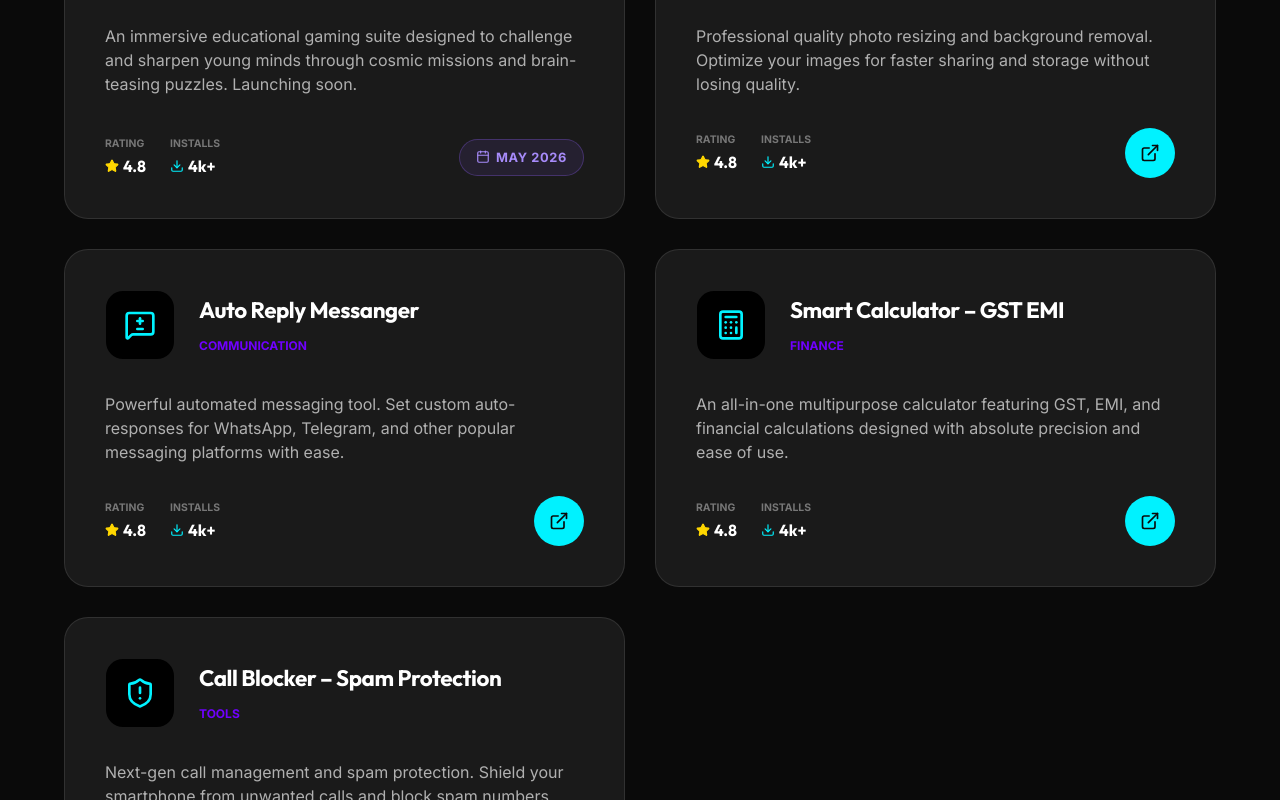
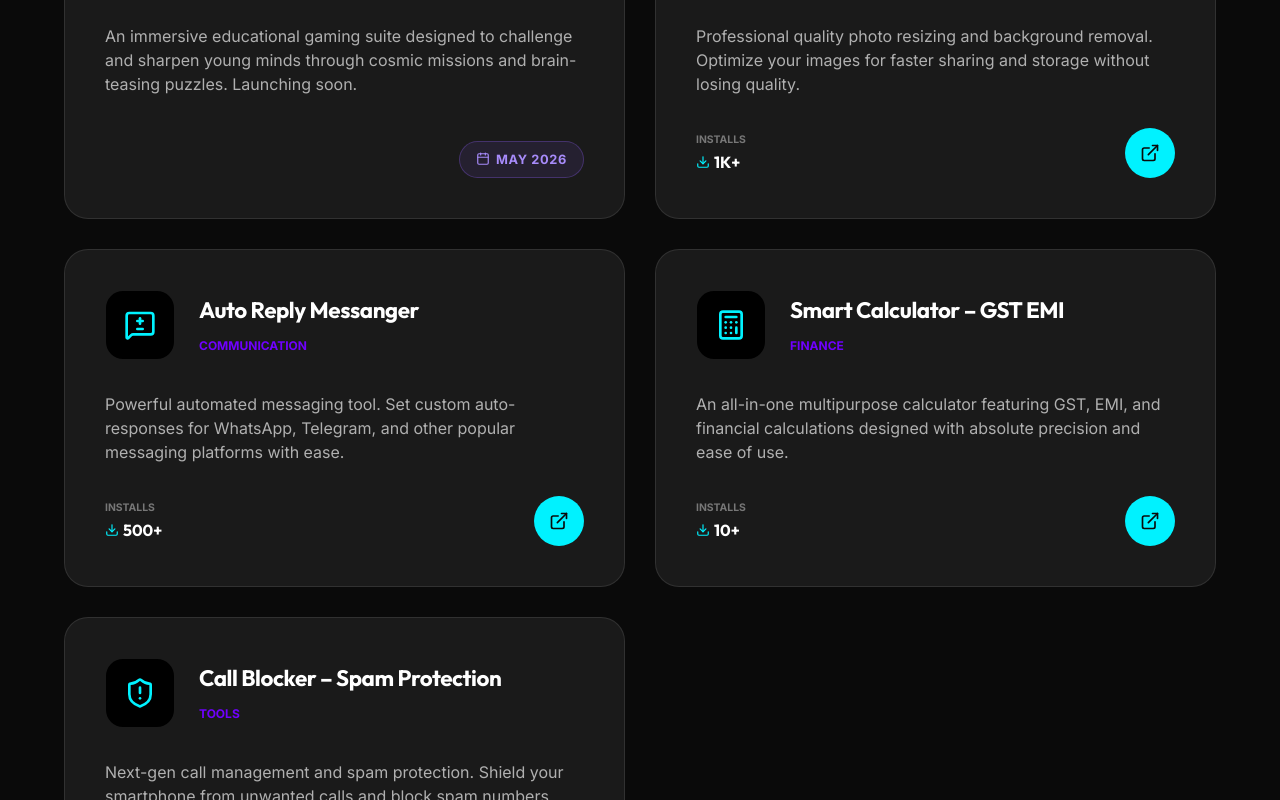
Before and after one commit to bhavien/website, a React (Vite) app: page / in a window 1280 px wide. Shown: the part 4980-5780 px from the top of the page. Built offline with nearby package versions, Linux system fonts and the light colour scheme.

Commit message:
Update app stats, remove ratings, and update social links

```diff
--- a/src/components/Footer.jsx
+++ b/src/components/Footer.jsx
@@ -1,6 +1,6 @@
 import React from 'react';
 import { Heart, Zap, Mail, MapPin } from 'lucide-react';
-import { FaGithub, FaYoutube, FaLinkedin, FaTwitter } from 'react-icons/fa';
+import { FaGithub, FaLinkedin } from 'react-icons/fa';
 
 const Footer = () => {
   return (
@@ -18,10 +18,8 @@ const Footer = () => {
               Engineering high-scale Android architectures and modern mobile standards since 2018.
             </p>
             <div className="footer-socials">
-              <a href="#" className="footer-social-btn"><FaGithub size={18} /></a>
-              <a href="#" className="footer-social-btn"><FaTwitter size={18} /></a>
+              <a href="https://github.com/bhavien" target="_blank" rel="noopener noreferrer" className="footer-social-btn"><FaGithub size={18} /></a>
               <a href="https://www.linkedin.com/in/bhavin-solanki-20896115b" target="_blank" rel="noopener noreferrer" className="footer-social-btn"><FaLinkedin size={18} /></a>
-              <a href="https://www.youtube.com/channel/UC7M4Bx9GiLYsKbcLJ20jeiQ" target="_blank" className="footer-social-btn"><FaYoutube size={18} /></a>
             </div>
           </div>
 
--- a/src/components/Projects.jsx
+++ b/src/components/Projects.jsx
@@ -3,7 +3,6 @@ import projectsData from '../data/projects.json';
 import { motion } from 'framer-motion';
 import {
   ExternalLink,
-  Star,
   Smartphone,
   ShieldAlert,
   MessageSquareDiff,
@@ -222,18 +221,14 @@ const ProjectCard = ({ app, index, getAppIcon }) => {
 
       <div className="card-footer">
           <div className="stat-group">
-            <div className="stat-item">
-              <span className="stat-tag">Rating</span>
-              <div className="stat-val" style={{ display: 'flex', alignItems: 'center', gap: '4px' }}>
-                <Star size={14} fill="#ffd700" color="#ffd700" /> 4.8
+            {!app.isUpcoming && app.installs && (
+              <div className="stat-item">
+                <span className="stat-tag">Installs</span>
+                <div className="stat-val" style={{ display: 'flex', alignItems: 'center', gap: '4px' }}>
+                  <Download size={14} color="var(--accent-primary)" /> {app.installs}
+                </div>
               </div>
-            </div>
-            <div className="stat-item">
-              <span className="stat-tag">Installs</span>
-              <div className="stat-val" style={{ display: 'flex', alignItems: 'center', gap: '4px' }}>
-                <Download size={14} color="var(--accent-primary)" /> 4k+
-              </div>
-            </div>
+            )}
           </div>
 
           {app.isUpcoming ? (
--- a/src/data/projects.json
+++ b/src/data/projects.json
@@ -13,27 +13,31 @@
     "name": "Photo Resizer: Reduce Size",
     "description": "Professional quality photo resizing and background removal. Optimize your images for faster sharing and storage without losing quality.",
     "link": "https://play.google.com/store/apps/details?id=com.smartcodies.resizephotoandbackgroundremover",
-    "category": "Photography"
+    "category": "Photography",
+    "installs": "1K+"
   },
   {
     "id": 2,
     "name": "Auto Reply Messanger",
     "description": "Powerful automated messaging tool. Set custom auto-responses for WhatsApp, Telegram, and other popular messaging platforms with ease.",
     "link": "https://play.google.com/store/apps/details?id=com.smartcodies.autoreplymessenger",
-    "category": "Communication"
+    "category": "Communication",
+    "installs": "500+"
   },
   {
     "id": 3,
     "name": "Smart Calculator – GST EMI",
     "description": "An all-in-one multipurpose calculator featuring GST, EMI, and financial calculations designed with absolute precision and ease of use.",
     "link": "https://play.google.com/store/apps/details?id=com.smartcodies.calculatorformultipurpose",
-    "category": "Finance"
+    "category": "Finance",
+    "installs": "10+"
   },
   {
     "id": 4,
     "name": "Call Blocker – Spam Protection",
     "description": "Next-gen call management and spam protection. Shield your smartphone from unwanted calls and block spam numbers globally.",
     "link": "https://play.google.com/store/apps/details?id=com.smartcodies.callblocker",
-    "category": "Tools"
+    "category": "Tools",
+    "installs": "2k+"
   }
 ]
```
